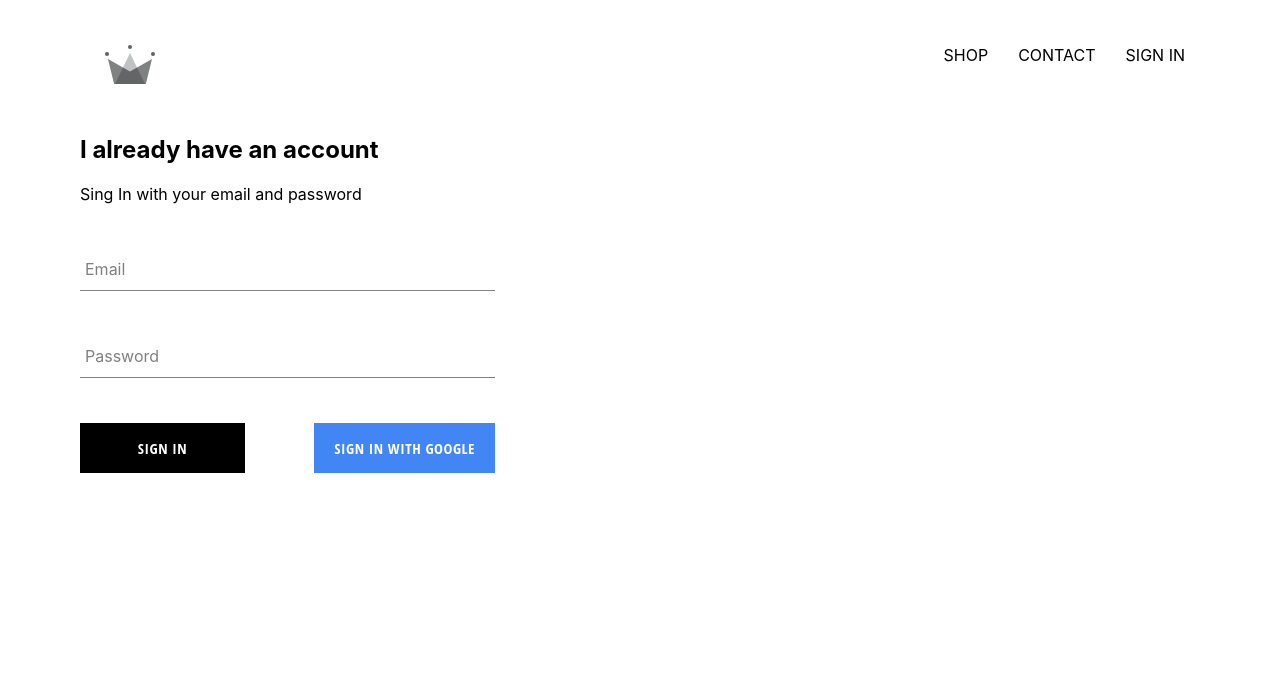
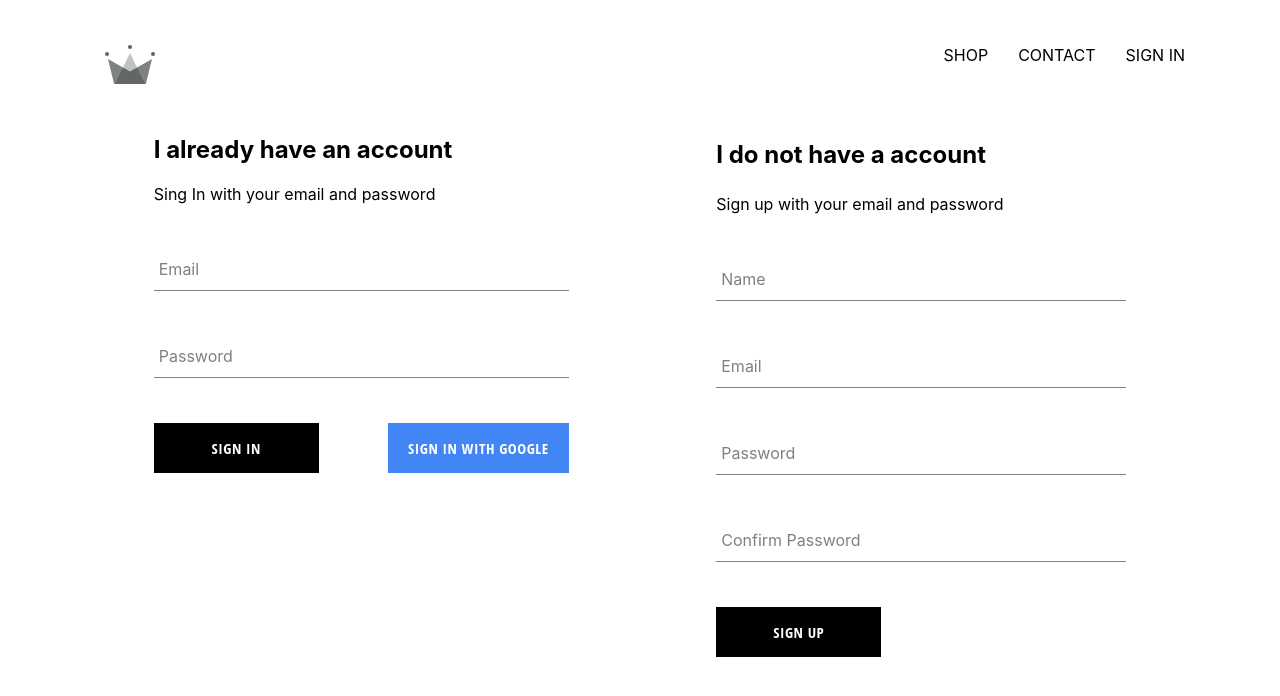
Before and after one commit to santoshkumar964887/React-clear-sky-cloths, a React (Create React App) app: page /signin in a window 1280 px wide. Shown: the top 696 px of the page. Built offline with nearby package versions, Linux system fonts and the light colour scheme; no server answers.

Commit message:
Adding Sign up component and their functionalty

```diff
--- a/src/Componenets/SingIn/SingIn.jsx
+++ b/src/Componenets/SingIn/SingIn.jsx
@@ -2,7 +2,7 @@ import React,{Component} from 'react';
 import './singIn.style.scss';
 import FormInput from '../formInput/FormInput';
 import Buttons from '../Button/Button';
-import {signInWithGoogle } from '../fireBase/FireBase';
+import {signInWithGoogle, auth } from '../fireBase/FireBase';
 class Singin extends Component{
     constructor(){
         super();
@@ -12,9 +12,18 @@ class Singin extends Component{
         };
 
     }
-    handleSubmit=(e)=>{
+    handleSubmit=async e=>{
         e.preventDefault();
-        this.setState({email:'',password:''})
+        const {email,password}=this.state;
+        try{
+        await auth.signInWithEmailAndPassword(email,password);
+
+
+        this.setState({email:'',password:''});
+    }
+    catch(error){
+        console.error(error);
+    }
     }
     onchange=e=>{
 
--- /dev/null
+++ b/src/Componenets/Singup/signUp.jsx
@@ -0,0 +1,69 @@
+import React,{Component} from 'react';
+import FormInput from '../formInput/FormInput';
+import Buttons from '../Button/Button';
+import {auth,createUserProfile} from '../fireBase/FireBase';
+import './signUp.style.scss';
+class SignUp extends Component{
+    constructor(){
+        super();
+        this.state={
+            Name:'',
+            Email:'',
+            Password:'',
+            ConfirmPassword:''
+        };
+    }
+    handelSubmit= async(e)=>{
+        e.preventDefault();
+        const {Name, Email, Password,ConfirmPassword}= this.state;
+        if (Password!== ConfirmPassword){
+            alert("Password Don't Match");
+            return;
+        }
+        try{
+            const {user}= await auth.createUserWithEmailAndPassword(Email,Password);
+            await createUserProfile(user, {Name});
+           this.setState({
+            Name:'',
+            Email:'',
+            Password:'',
+            ConfirmPassword:''
+
+        })
+        }
+        catch (error){
+            console.error(error);
+        }
+
+
+    }
+
+    handleChange =(e)=>{
+        const {name,value}=e.target
+        this.setState({[name]:value});
+    }
+
+render(){
+    const {Name, Email, Password,ConfirmPassword}= this.state;
+    return(
+        <div className="singup">
+            <h2 className="title">I do not have a account</h2>
+            <span> Sign up with your email and password</span>
+            <form action="" className="SingUp" onSubmit={this.handelSubmit}>
+        <FormInput type='text' name='Name' value={Name} onChange={this.handleChange} label='Name'
+        />
+        <FormInput type='email' name='Email' value={Email} onChange={this.handleChange} label='Email'
+        />
+        <FormInput type='password' name='Password' value={Password} onChange={this.handleChange} label='Password'
+        />
+        <FormInput type='password' name='ConfirmPassword' value={ConfirmPassword} handelChange={this.handleChange} label='Confirm Password'
+        />
+        <Buttons type ='submit'>SIGN UP</Buttons>
+        </form>
+        </div>
+
+    )
+}
+
+}
+export default SignUp;
--- /dev/null
+++ b/src/Componenets/Singup/signUp.style.scss
@@ -0,0 +1,8 @@
+.singup{
+    display: flex;
+    flex-direction:column;
+    width:410px;
+    .title{
+        margin: 25px 0px;
+    }
+}
--- a/src/Componenets/fireBase/FireBase.js
+++ b/src/Componenets/fireBase/FireBase.js
@@ -14,7 +14,7 @@ const config={
 
 
 };
-export const createUserProfile=async(userAuth)=>{
+export const createUserProfile=async(userAuth,otherdata)=>{
         if (!userAuth) return;
         const userRef=firestore.doc(`user/${userAuth.uid}`);
         const snapShot=await userRef.get();
@@ -27,7 +27,8 @@ export const createUserProfile=async(userAuth)=>{
                                 displayName,
                                 email,
                                 phoneNumber,
-                                createDate
+                                createDate,
+                                otherdata
 
                         });
 
--- a/src/Pages/SingIn-SingUp/SingIn-SinUp.jsx
+++ b/src/Pages/SingIn-SingUp/SingIn-SinUp.jsx
@@ -1,9 +1,11 @@
 import React from 'react';
-import './singinSingup.scss';
+import './singinSingup.style.scss';
 import Singin from '../../Componenets/SingIn/SingIn';
+import SignUp from '../../Componenets/Singup/signUp';
 const SinginSingup =()=>(
-    <div>
+    <div className='SinginSingup'>
         <Singin/>
+        <SignUp/>
     </div>
 );
 export default SinginSingup;
--- /dev/null
+++ b/src/Pages/SingIn-SingUp/singinSingup.style.scss
@@ -0,0 +1,5 @@
+.SinginSingup{
+    display: flex;
+    justify-content: space-around;
+
+}
```
Also changed, not shown: src/Pages/SingIn-SingUp/singinSingup.scss (deleted).
